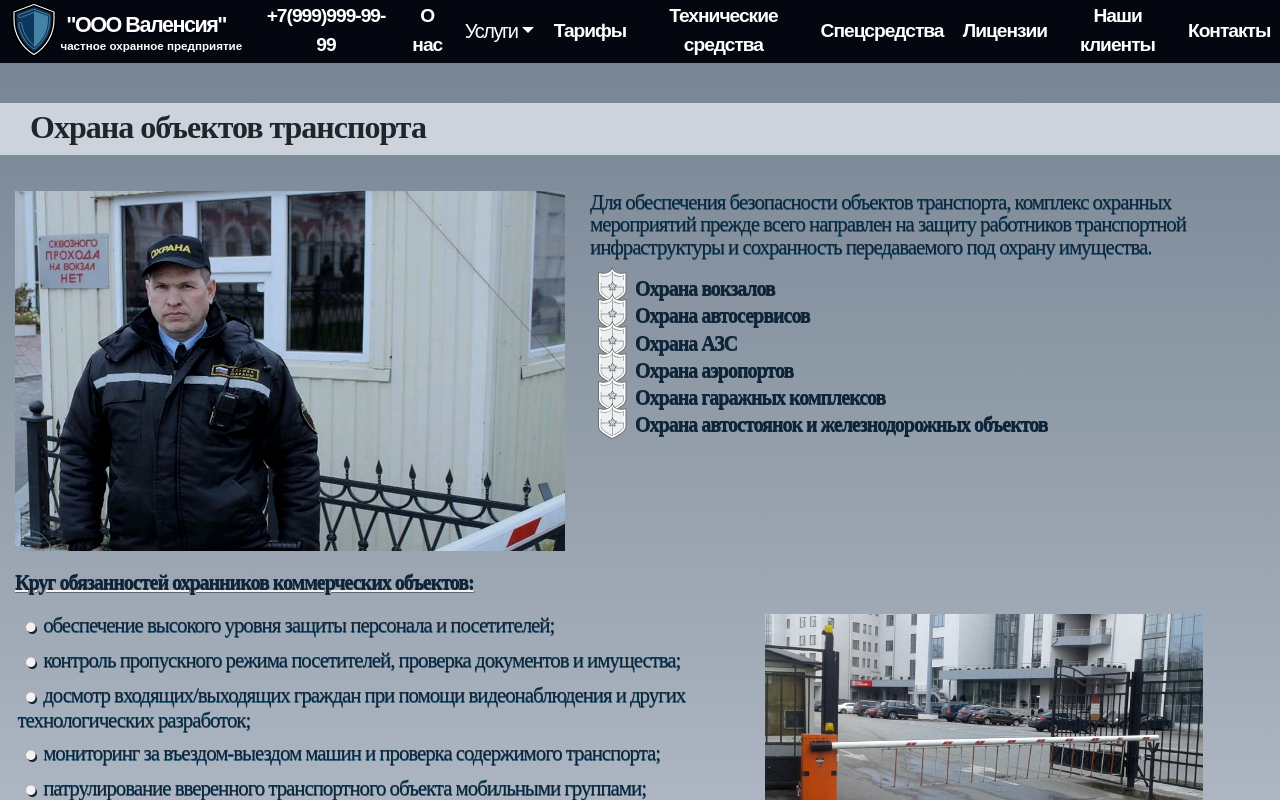
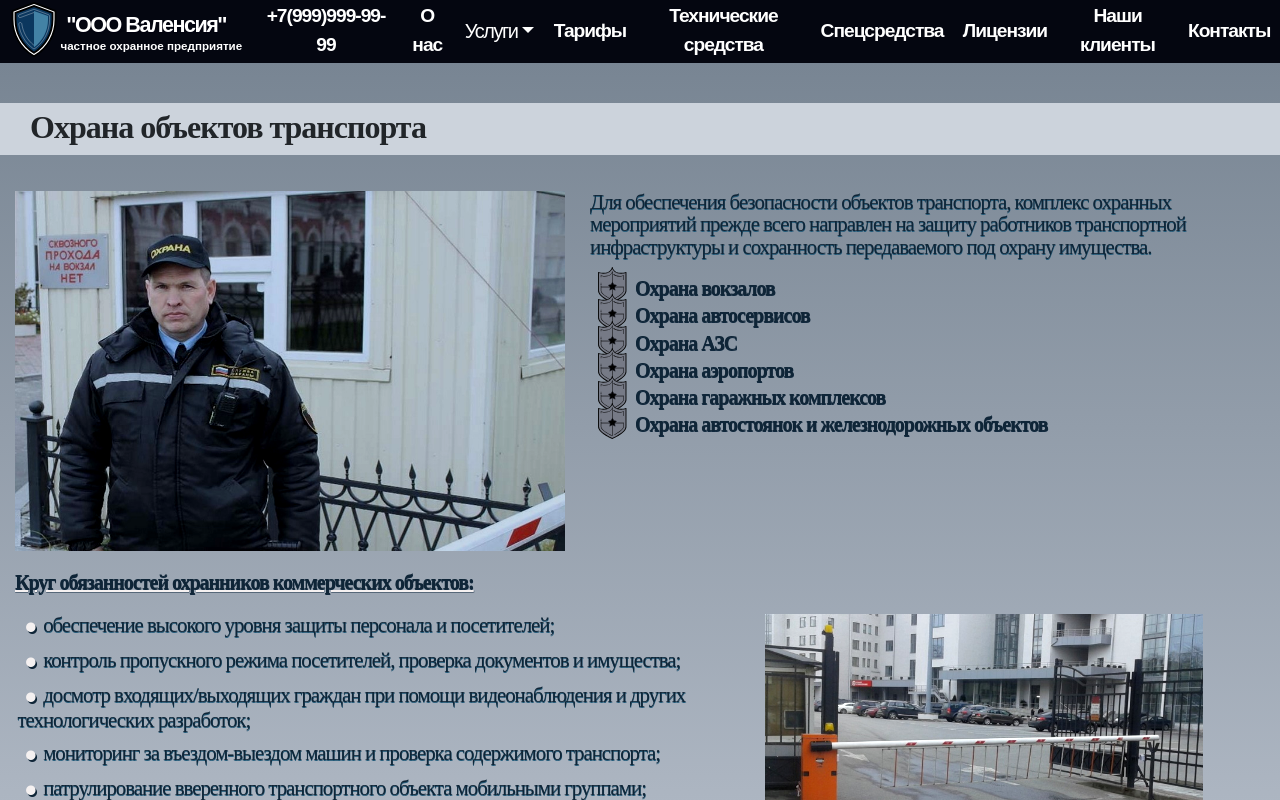
Before and after one commit to AnigalHub/Valencia, a Nuxt app: page /services/_object_guard/guard_of_transport_facilities in a window 1280 px wide. Shown: the top 800 px of the page. Built offline with nearby package versions, Linux system fonts and the light colour scheme; a web font is replaced by a local one.

Commit message:
изменены цвета svg

```diff
--- a/components/secondary_pages/services_svg/guard_shield_svg.vue
+++ b/components/secondary_pages/services_svg/guard_shield_svg.vue
@@ -7,30 +7,30 @@
       <path d="M0,226v-226h226v226z" fill="none"></path>
       <g>
         <path d="M111.87,201.14c0,0 68.93,-28.25 68.93,-58.76c0,-20.34 0,-92.66 0,-92.66c0,0 -6.78,4.52 -23.73,4.52c-40.68,0 -45.2,-29.38 -45.2,-29.38c0,0 -4.52,29.38 -45.2,29.38c-16.95,0 -23.73,-4.52 -23.73,-4.52c0,0 0,72.32 0,92.66c0,30.51 68.93,58.76 68.93,58.76z"
-              fill="#ffffff"></path>
+              fill="#767A86"></path>
         <path d="M111.87,188.74842c-0.15594,0 -0.31414,-0.0339 -0.46104,-0.09718c-22.1028,-9.84682 -57.16896,-31.11568 -57.16896,-46.27124v-77.97c0,-0.40228 0.2147,-0.77518 0.56274,-0.97632c0.34804,-0.20114 0.77744,-0.2034 1.12774,-0.00452c0.07684,0.04294 7.81056,4.37084 18.64952,4.37084c33.51354,0 36.07186,-20.70386 36.16452,-21.58526c0.06102,-0.5763 0.54692,-1.01248 1.12548,-1.01248c0.57856,0 1.06446,0.43618 1.12548,1.01248c0.09266,0.8814 2.65098,21.58526 36.16452,21.58526c10.83896,0 18.57268,-4.3279 18.64952,-4.3731c0.3503,-0.19662 0.7797,-0.19662 1.12774,0.00452c0.34804,0.2034 0.56274,0.5763 0.56274,0.97858v77.97c0,15.15556 -35.06616,36.42442 -57.16896,46.27124c-0.1469,0.06328 -0.3051,0.09718 -0.46104,0.09718z"
-              fill="#ecf0f1"></path>
+              fill="#none"></path>
         <path d="M111.87,203.4c-0.29154,0 -0.58308,-0.05424 -0.85654,-0.16724c-2.87246,-1.17972 -70.33346,-29.19016 -70.33346,-60.85276v-92.66c0,-0.83394 0.45878,-1.60008 1.19328,-1.99332c0.73224,-0.3955 1.62494,-0.35256 2.31876,0.113c0.05198,0.03164 6.6105,4.14032 22.47796,4.14032c38.13524,0 42.78858,-26.34934 42.96712,-27.4703c0.17628,-1.0961 1.12322,-1.90744 2.23062,-1.90744c0.00226,0 0.00452,0 0.00678,0c1.11192,0.00226 2.05886,0.8136 2.2261,1.91422c0.1808,1.11418 4.83414,27.46352 42.96938,27.46352c15.86746,0 22.42598,-4.10868 22.49152,-4.14936c0.69608,-0.44748 1.58878,-0.48364 2.31198,-0.0904c0.72772,0.3955 1.1865,1.1526 1.1865,1.97976v92.66c0,31.6626 -67.461,59.67304 -70.33346,60.85276c-0.27346,0.113 -0.565,0.16724 -0.85654,0.16724zM45.2,53.26594v89.11406c0,26.88496 58.8165,52.94954 66.67,56.3079c7.8535,-3.36062 66.67,-29.4365 66.67,-56.3079v-89.11406c-3.74708,1.42154 -10.6446,3.23406 -21.47,3.23406c-29.65798,0 -41.0416,-15.35218 -45.2,-24.55264c-4.1584,9.20046 -15.54202,24.55264 -45.2,24.55264c-10.8254,0 -17.72292,-1.81252 -21.47,-3.23406z"
-              fill="#666666"></path>
-        <rect x="49" y="20.5" transform="scale(2.26,2.26)" width="1" height="62.517" fill="#666666" stroke="#666666" stroke-width="0.2"></rect>
-        <rect x="24.5" y="54" transform="scale(2.26,2.26)" width="50" height="1" fill="#666666"  stroke="#666666" stroke-width="0.2"></rect>
+              fill="#000000"></path>
+        <rect x="49" y="20.5" transform="scale(2.26,2.26)" width="1" height="62.517" fill="#000000" stroke="#000000" stroke-width="0.2"></rect>
+        <rect x="24.5" y="54" transform="scale(2.26,2.26)" width="50" height="1" fill="#000000"  stroke="#000000" stroke-width="0.2"></rect>
         <path d="M55.37,115.26c-0.62376,0 -1.13,-0.50624 -1.13,-1.13v-4.52c0,-0.62376 0.50624,-1.13 1.13,-1.13c0.62376,0 1.13,0.50624 1.13,1.13v4.52c0,0.62376 -0.50624,1.13 -1.13,1.13z"
-              fill="#666666"></path>
+              fill="#000000"></path>
         <path d="M55.37,106.22c-0.62376,0 -1.13,-0.50624 -1.13,-1.13v-2.26c0,-0.62376 0.50624,-1.13 1.13,-1.13c0.62376,0 1.13,0.50624 1.13,1.13v2.26c0,0.62376 -0.50624,1.13 -1.13,1.13z"
-              fill="#666666"></path>
+              fill="#000000"></path>
         <path d="M111.87,188.74842c-0.15368,0 -0.30962,-0.03164 -0.45878,-0.09718c-22.10506,-9.84682 -57.17122,-31.11568 -57.17122,-46.27124v-23.73c0,-0.62376 0.50624,-1.13 1.13,-1.13c0.62376,0 1.13,0.50624 1.13,1.13v23.73c0,12.1023 28.38786,31.98126 55.83104,44.2056c0.56952,0.25312 0.82716,0.92208 0.57178,1.4916c-0.18758,0.42036 -0.60116,0.67122 -1.03282,0.67122z"
-              fill="#666666"></path>
+              fill="#000000"></path>
         <path d="M123.17,183.29052c-0.40906,0 -0.80004,-0.22374 -1.00118,-0.6102c-0.28928,-0.5537 -0.07232,-1.23622 0.48138,-1.52324c22.19546,-11.5147 44.5898,-27.97202 44.5898,-38.77708v-19.21c0,-0.62376 0.50624,-1.13 1.13,-1.13c0.62376,0 1.13,0.50624 1.13,1.13v19.21c0,12.55882 -24.67694,29.81844 -45.8102,40.7817c-0.16724,0.08814 -0.34352,0.12882 -0.5198,0.12882z"
-              fill="#666666"></path>
+              fill="#000000"></path>
         <path d="M168.37,88.14c-0.62376,0 -1.13,-0.50624 -1.13,-1.13v-20.77618c-2.95834,1.34922 -9.55076,3.82618 -18.08,3.82618c-13.88996,0 -24.42156,-3.46232 -31.30552,-10.28752c-0.44296,-0.43844 -0.44748,-1.15486 -0.00904,-1.59782c0.44296,-0.44296 1.15938,-0.44748 1.59782,-0.00678c6.44778,6.39128 16.44602,9.63212 29.71674,9.63212c10.83896,0 18.57494,-4.3279 18.64952,-4.3731c0.3503,-0.19436 0.78196,-0.19662 1.12774,0.00452c0.34804,0.2034 0.56274,0.5763 0.56274,0.97858v22.6c0,0.62376 -0.50624,1.13 -1.13,1.13z"
-              fill="#666666"></path>
+              fill="#000000"></path>
         <path d="M55.37,74.58c-0.62376,0 -1.13,-0.50624 -1.13,-1.13v-9.04c0,-0.40228 0.2147,-0.77518 0.56274,-0.97632c0.34804,-0.20114 0.77744,-0.2034 1.12774,-0.00452c0.07684,0.04294 7.81056,4.37084 18.64952,4.37084c33.51354,0 36.07186,-20.70386 36.16452,-21.58526c0.06554,-0.61924 0.61924,-1.08706 1.23848,-1.00796c0.61924,0.06328 1.07124,0.61472 1.01022,1.23396c-0.0226,0.2373 -2.77302,23.61926 -38.41322,23.61926c-8.52924,0 -15.12392,-2.47696 -18.08,-3.82618v7.21618c0,0.62376 -0.50624,1.13 -1.13,1.13z"
-              fill="#666666"></path>
+              fill="#000000"></path>
       </g>
       <g stroke="none">
       <g id="Layer_1">
         <path d="M112.75982,98.37l6.78,12.43l13.56,2.825l-8.89988,11.41074l2.11988,14.01426l-13.56,-6.78l-13.56,6.78l2.11988,-14.01426l-8.89988,-11.41074l13.56,-2.825z"
-              fill="#cccccc"></path>
+              fill="#000000"></path>
         <g fill="#1f212b">
           <path d="M126.31982,140.18c-0.17176,0 -0.34578,-0.04068 -0.50624,-0.11978l-13.05376,-6.52688l-13.05376,6.52688c-0.37742,0.18758 -0.82942,0.14916 -1.17068,-0.09718c-0.34126,-0.2486 -0.51754,-0.66444 -0.452,-1.08254l2.04756,-13.53514l-8.60156,-11.02654c-0.23956,-0.30736 -0.3051,-0.71868 -0.1695,-1.0848c0.1356,-0.36612 0.44974,-0.63732 0.83394,-0.71642l12.76448,-2.62838l6.81842,-12.07518c0.40228,-0.70964 1.56618,-0.70964 1.96846,0l6.81842,12.07518l12.76448,2.62838c0.38194,0.0791 0.69834,0.3503 0.83394,0.71642c0.1356,0.36838 0.07006,0.77744 -0.1695,1.0848l-8.60156,11.02654l2.04756,13.53514c0.06328,0.4181 -0.11074,0.83394 -0.452,1.08254c-0.19888,0.14464 -0.43166,0.21696 -0.6667,0.21696zM112.75982,131.14c0.17402,0 0.34578,0.04068 0.50624,0.11978l11.61188,5.80594l-1.79218,-11.86048c-0.04746,-0.30736 0.03616,-0.61924 0.226,-0.86332l7.77892,-9.97564l-11.48532,-2.36396c-0.32092,-0.06554 -0.59664,-0.26668 -0.7571,-0.55144l-6.08618,-10.7802l-6.08618,10.7802c-0.16046,0.28476 -0.43618,0.4859 -0.7571,0.55144l-11.48532,2.36396l7.77892,9.97564c0.18984,0.24408 0.27346,0.55822 0.226,0.86332l-1.79218,11.86048l11.61188,-5.80594c0.15594,-0.0791 0.32996,-0.11978 0.50172,-0.11978z"></path>
         </g>
```
